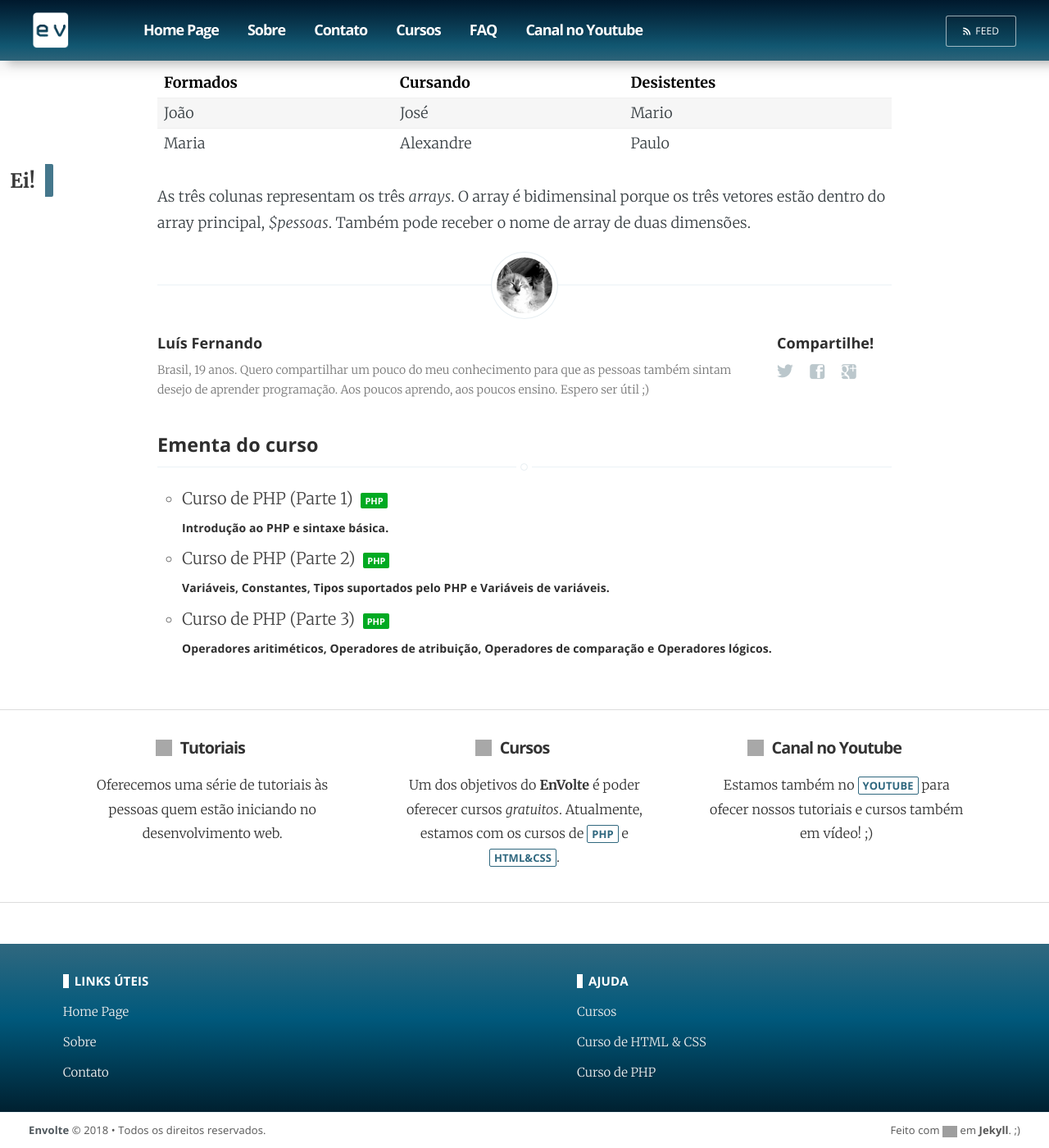
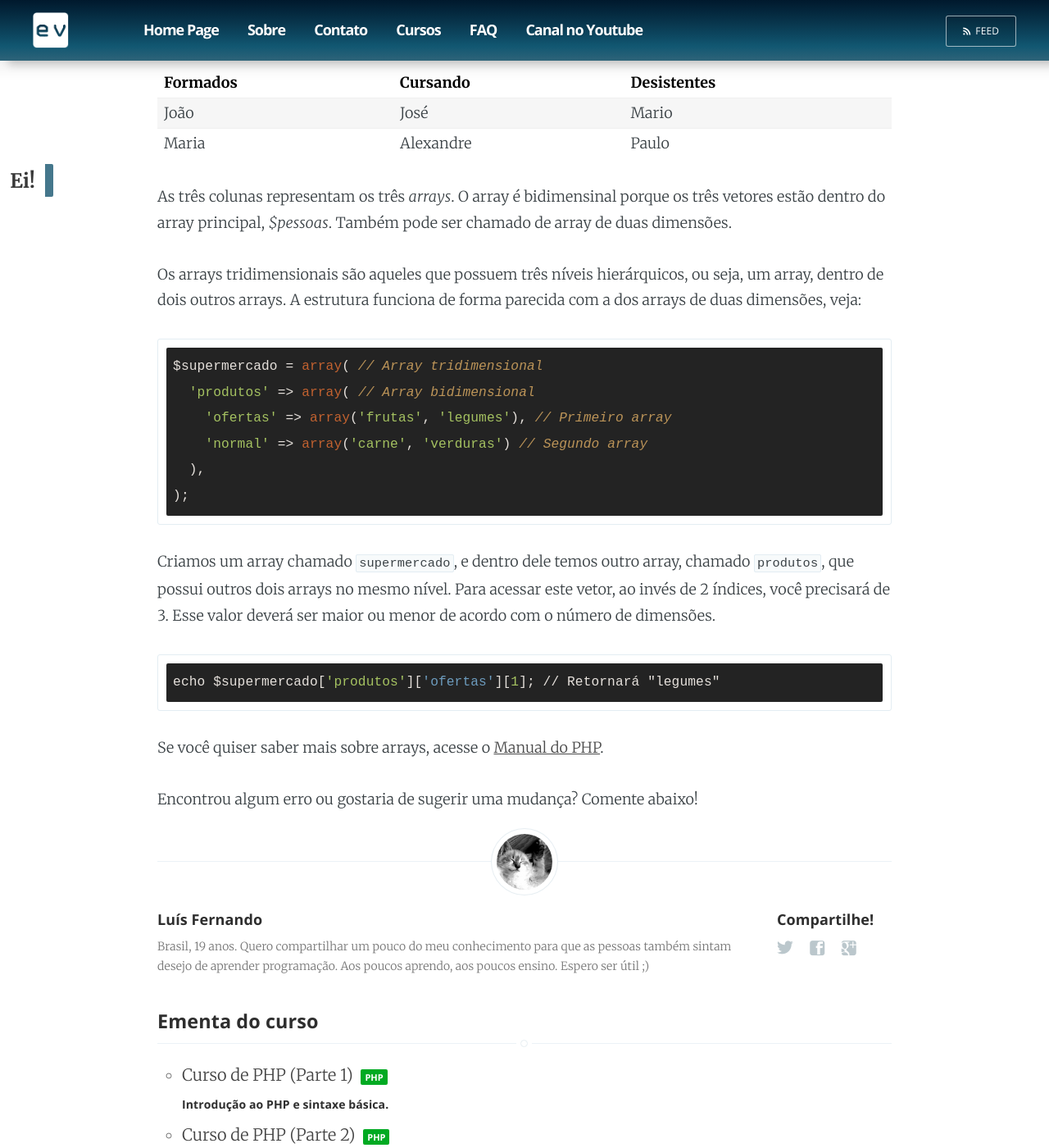
Before and after one commit to EnVolte/envolte.github.io, a Jekyll site: the page built from _cursos/PHP/parte-4.md, in a window 1280 px wide and 1400 px high, scrolled down 6987 px. Shown: the whole window at 82% size. Built offline with Jekyll 4.4.1, drawn with Linux system fonts in a browser that asks for light colours; a script that is not in the unit is left out; comment, search, counter and statistics services are not loaded; grey boxes are pictures that could not be loaded.

Commit message:
Update parte-4.md

````diff
--- a/_cursos/PHP/parte-4.md
+++ b/_cursos/PHP/parte-4.md
@@ -149,4 +149,25 @@ Formados | Cursando | Desistentes
 João     |José      |Mario
 Maria    |Alexandre |Paulo
 
-As três colunas representam os três *arrays*. O array é bidimensinal porque os três vetores estão dentro do array principal, *$pessoas*. Também pode receber o nome de array de duas dimensões.
+As três colunas representam os três *arrays*. O array é bidimensinal porque os três vetores estão dentro do array principal, *$pessoas*. Também pode ser chamado de array de duas dimensões.
+
+Os arrays tridimensionais são aqueles que possuem três níveis hierárquicos, ou seja, um array, dentro de dois outros arrays. A estrutura funciona de forma parecida com a dos arrays de duas dimensões, veja:
+
+```
+$supermercado = array( // Array tridimensional
+  'produtos' => array( // Array bidimensional
+    'ofertas' => array('frutas', 'legumes'), // Primeiro array
+    'normal' => array('carne', 'verduras') // Segundo array
+  ),
+);
+```
+
+Criamos um array chamado ```supermercado```, e dentro dele temos outro array, chamado ```produtos```, que possui outros dois arrays no mesmo nível. Para acessar este vetor, ao invés de 2 índices, você precisará de 3. Esse valor deverá ser maior ou menor de acordo com o número de dimensões.
+
+```
+echo $supermercado['produtos']['ofertas'][1]; // Retornará "legumes"
+```
+
+Se você quiser saber mais sobre arrays, acesse o [Manual do PHP](https://secure.php.net/manual/pt_BR/language.types.array.php).
+
+Encontrou algum erro ou gostaria de sugerir uma mudança? Comente abaixo!
````
